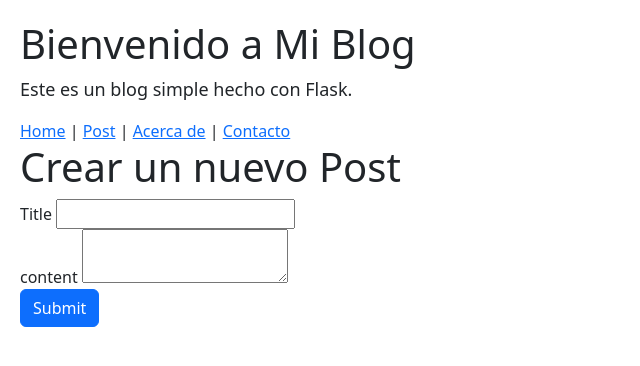
After one commit to psandovz/api-124v, a Flask app: page /post/create in a window 1280 px wide. The commit adds this page. Shown: the top 366 px of the page, without its empty margins (0-640 px from the left). Run offline with Flask 3, Linux system fonts and the light colour scheme.

Commit message:
proyecto finalizado

```diff
--- a/main.py
+++ b/main.py
@@ -1,4 +1,4 @@
-from flask import Flask, render_template, abort
+from flask import Flask, render_template, abort, request, redirect, url_for
 import sqlite3
 
 def get_db_connection():
@@ -31,6 +31,49 @@ def get_one_post(post_id):
         abort(404)
     return render_template("post/post.html", post=post)
 
+@app.route('/post/create', methods=['GET', 'POST'])
+def create_one_post():
+    if request.method == "GET":
+        return render_template("post/create.html")
+    if request.method == "POST":
+        title = request.form["title"]
+        content = request.form["content"]
+        conn = get_db_connection()
+        conn.execute('INSERT INTO posts (title, content) VALUES (?, ?)', (title, content))
+        conn.commit()
+        conn.close()
+        return redirect(url_for('get_all_post'))
+
+
+@app.route('/post/update/<int:post_id>', methods=['GET', 'POST'])
+def update_one_post(post_id):
+    conn = get_db_connection()
+    post = conn.execute('SELECT * FROM posts WHERE id = ?', (post_id,)).fetchone()
+
+    if request.method == "GET":
+        return render_template("post/update.html", post=post)
+    if request.method == "POST":
+        title = request.form["title"]
+        content = request.form["content"]
+        conn = get_db_connection()
+        conn.execute('UPDATE posts SET title = ?, content = ? WHERE id = ?', (title, content, post_id))
+        conn.commit()
+        conn.close()
+        return redirect(url_for('get_all_post'))
+
+@app.route('/post/delete/<int:post_id>', methods=['DELETE'])
+def delete_one_post(post_id):
+    conn = get_db_connection()
+    post = conn.execute('SELECT * FROM posts WHERE id = ?', (post_id,)).fetchone()
+
+    if post is None:
+        conn.close()
+        abort(404)
+
+    conn.execute('DELETE FROM posts WHERE id = ?', (post_id,))
+    conn.commit()
+    conn.close()
+    return "", 200
 
 if __name__ == '__main__':
     app.run(debug=True)
--- a/static/styles.css
+++ b/static/styles.css
@@ -13,3 +13,8 @@ h1 {
 p {
     font-size: 18px;
 }
+
+tr.htmx-swapping td {
+  opacity: 0;
+  transition: opacity 1s ease-out;
+}
--- a/templates/base.html
+++ b/templates/base.html
@@ -7,6 +7,7 @@
     <link rel="stylesheet" href="{{ url_for('static', filename='styles.css') }}">
     <link href="https://cdn.jsdelivr.net/npm/bootstrap@5.3.7/dist/css/bootstrap.min.css" rel="stylesheet" integrity="sha384-LN+7fdVzj6u52u30Kp6M/trliBMCMKTyK833zpbD+pXdCLuTusPj697FH4R/5mcr" crossorigin="anonymous">
     <script src="https://cdn.jsdelivr.net/npm/bootstrap@5.3.7/dist/js/bootstrap.bundle.min.js" integrity="sha384-ndDqU0Gzau9qJ1lfW4pNLlhNTkCfHzAVBReH9diLvGRem5+R9g2FzA8ZGN954O5Q" crossorigin="anonymous"></script>
+    <script src="https://cdn.jsdelivr.net/npm/htmx.org@2.0.6/dist/htmx.min.js" integrity="sha384-Akqfrbj/HpNVo8k11SXBb6TlBWmXXlYQrCSqEWmyKJe+hDm3Z/B2WVG4smwBkRVm" crossorigin="anonymous"></script>
 </head>
 <body>
     <h1>Bienvenido a Mi Blog</h1>
--- a/templates/navbar.html
+++ b/templates/navbar.html
@@ -1,5 +1,6 @@
     <nav>
         <a href="/home">Home</a> |
+        <a href="/post">Post</a> |
         <a href="#">Acerca de</a> |
         <a href="#">Contacto</a>
     </nav>
--- /dev/null
+++ b/templates/post/create.html
@@ -0,0 +1,16 @@
+{% extends "base.html" %}
+
+{% block content %}
+<h1>Crear un nuevo Post</h1>
+<form action="/post/create" method="post">
+    <div>
+        <label for="title">Title</label>
+        <input type="text" name="title" id="title">
+    </div>
+    <div>
+        <label for="content">content</label>
+        <textarea name="content" id="content"></textarea>
+    </div>
+    <button type="submit" class="btn btn-primary">Submit</button>
+</form>
+{% endblock %}
```
Also changed, not shown: templates/post/post_list.html (+8 -1 lines), templates/post/update.html (added, +16 -0 lines).
